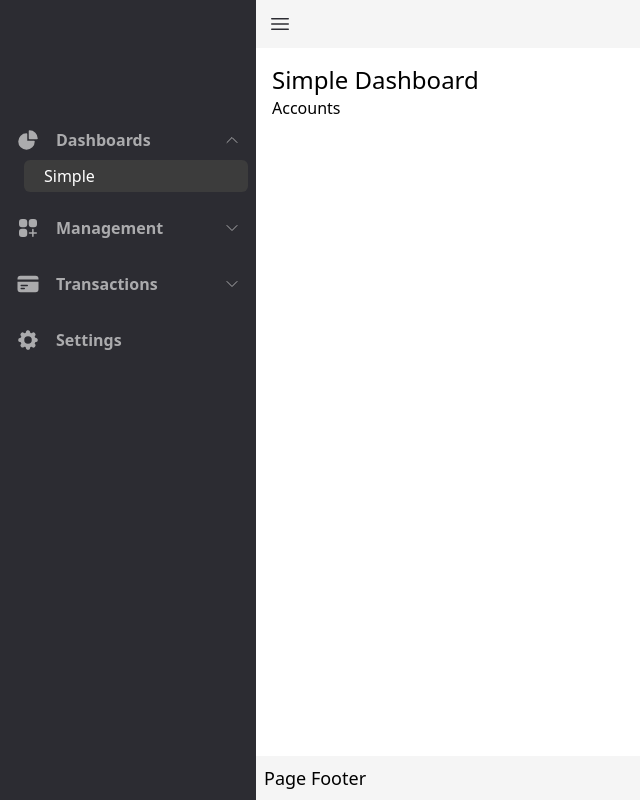
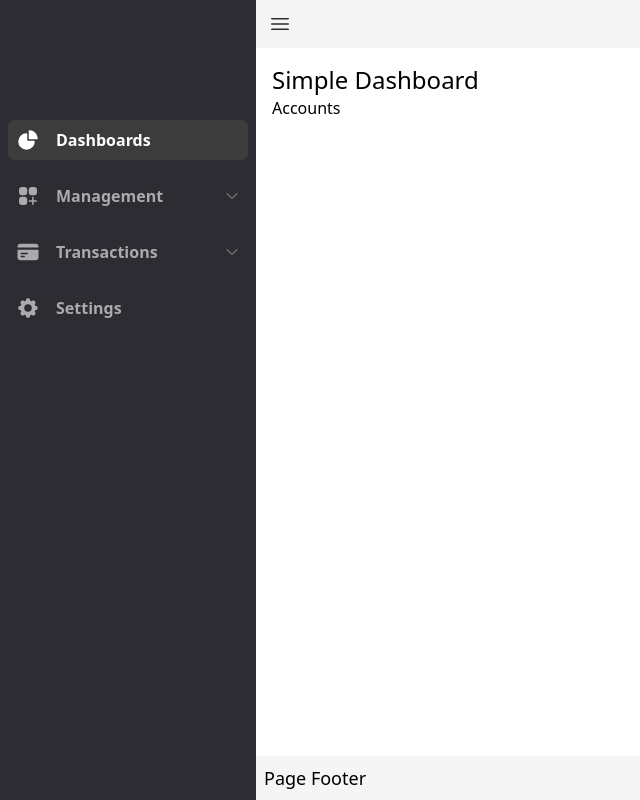
Before and after one commit to joemar12/PokettoWebApp, a React app: page /dashboard/simple in a window 1280 px wide. Shown: the whole page, without its empty margins (0-640 px from the left). Built offline with nearby package versions, Linux system fonts and the light colour scheme.

Commit message:
removed dashboard subitems

```diff
--- a/src/layouts/MainLayout/Sidebar/items.ts
+++ b/src/layouts/MainLayout/Sidebar/items.ts
@@ -18,13 +18,7 @@ const sidebarMenu: MenuItem[] = [
     index: 1,
     icon: ChartPieIcon,
     label: "Dashboards",
-    items: [
-      {
-        index: 1,
-        label: "Simple",
-        link: "/dashboard/simple",
-      },
-    ],
+    link: "/dashboard/simple",
   },
   {
     index: 2,
```
